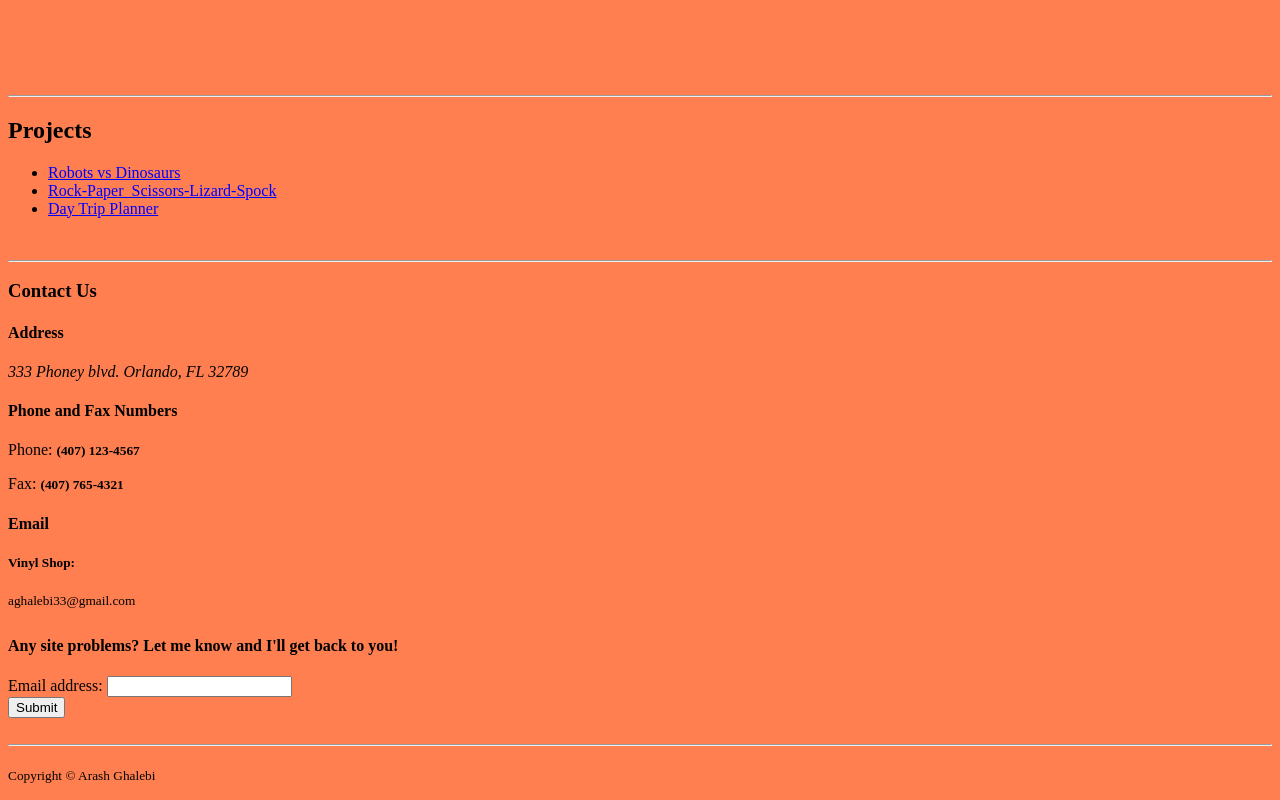
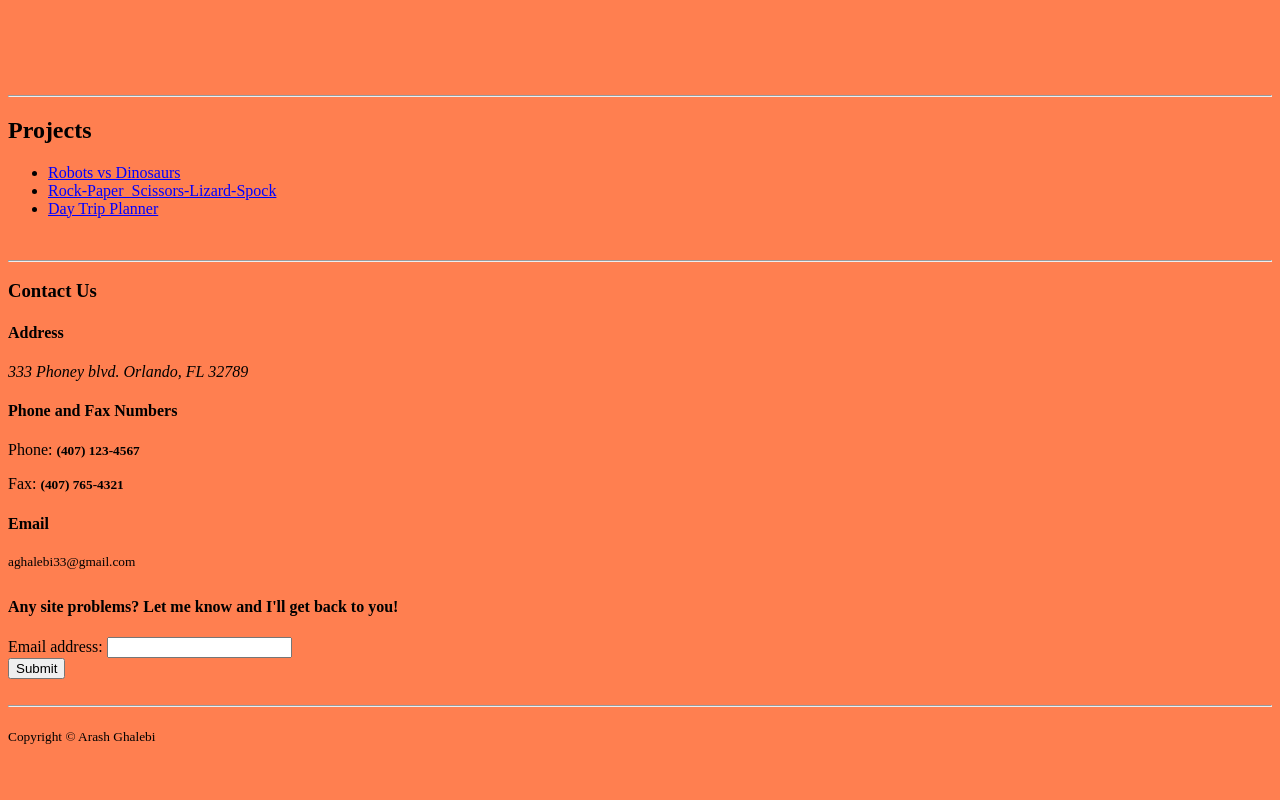
Before and after one commit to Arash-Ghalebi/Arash-Ghalebi.github.io, a plain HTML site: page index.html in a window 1280 px wide. Shown: the part 1085-1885 px from the top of the page. After the commit the page ends 1846 px from the top, so only its background shows below. Drawn offline with Linux system fonts and the light colour scheme.

Commit message:
Removed unnecessary classes.

```diff
--- a/index.html
+++ b/index.html
@@ -56,8 +56,7 @@
 			<p class="phoneNum">Phone: <small><b>(407) 123-4567</b></small></p>
 			<p class="phoneNum">Fax: <small><b>(407) 765-4321</b></small></p>
 			<h4 class="con">Email</h4>
-			<h5>Vinyl Shop:</h5>
-			<p><span class="glyphicon glyphicon-envelope"></span><sup> aghalebi33@gmail.com</sup></p>
+			<sup> aghalebi33@gmail.com</sup></p>
 			<h4>Any site problems? Let me know and I'll get back to you!</h4>
 			<form class="form-inline" action="">
 				<div class="form-group">
```
